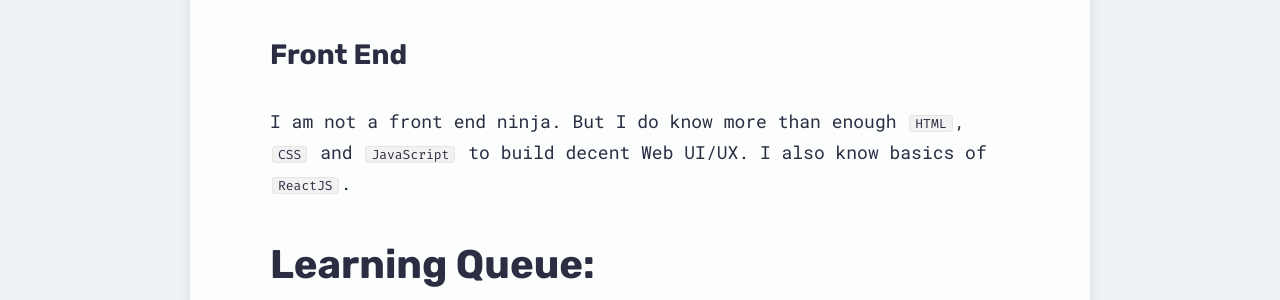
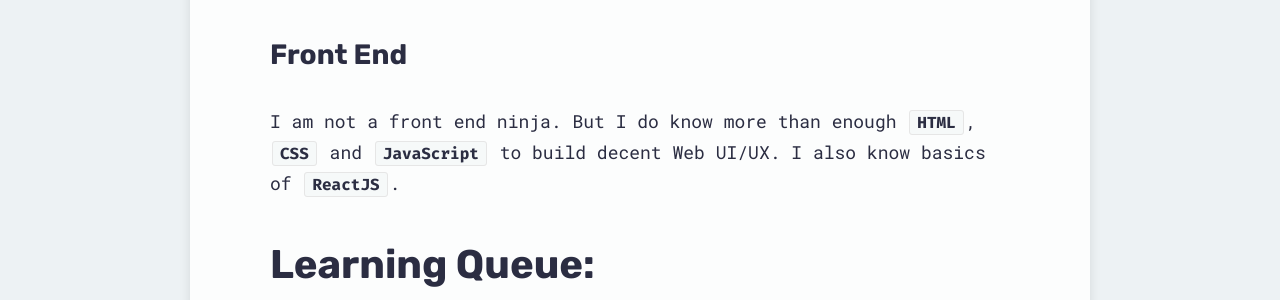
Before and after one commit to shopnilsazal/shopnilsazal.github.io, a Jekyll site: the page built from about/index.md, in a window 1280 px wide. Shown: the part 1504-1804 px from the top of the page. Built offline with Jekyll 4.4.1, drawn with Linux system fonts in a browser that asks for light colours; nearby versions of some CDN libraries.

Commit message:
Code Style updated

```diff
--- a/_includes/head.html
+++ b/_includes/head.html
@@ -36,7 +36,7 @@
 <link rel="stylesheet" href="{{ site.url }}/assets/css/main.css">
 <!-- Webfonts -->
 
-<link href="https://fonts.googleapis.com/css?family=Rubik:700|Roboto+Mono:400,700|Fira+Mono" rel="stylesheet">
+<link href="https://fonts.googleapis.com/css?family=Rubik:700|Roboto+Mono:400,700|Fira+Mono:400,700" rel="stylesheet">
 
 <meta http-equiv="cleartype" content="on">
 
--- a/_sass/_typography.scss
+++ b/_sass/_typography.scss
@@ -144,15 +144,16 @@ tt, code, kbd, samp, pre {
 p,
 li {
 	code {
-		@include font-rem(13);
-		line-height: 1.5;
+		@include font-rem(16);
+		line-height: 1.6;
 		white-space: nowrap;
 		margin: 0 2px;
-		padding: 0 5px;
+		padding: 2px 7px;
 		border: 1px solid lighten($black, 90);
-		background-color: lighten($black, 95);
+		background-color: #f6f9f9;
 		@include rounded(3px);
 		font-style: normal;
+		font-weight: 700;
 	}
 }
 pre {
```
